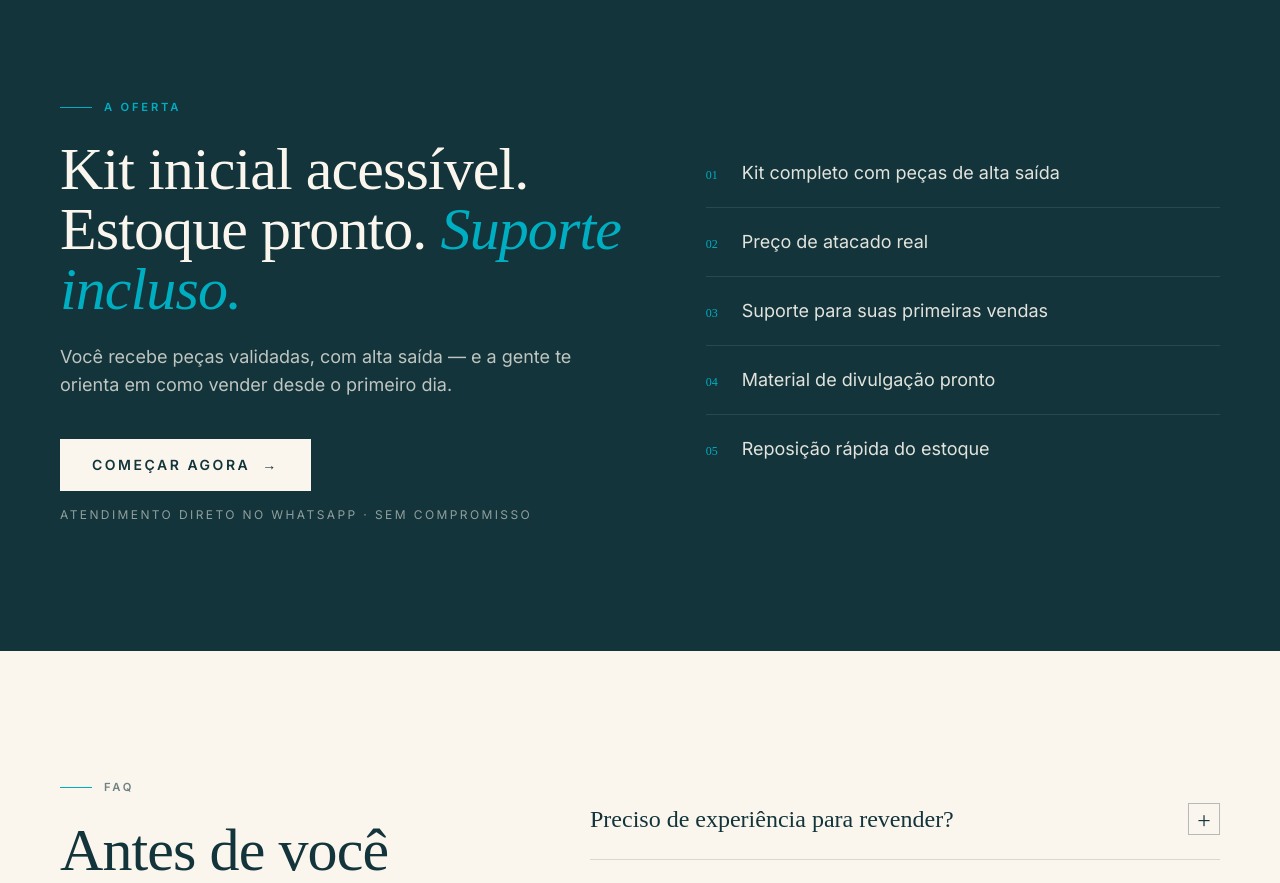
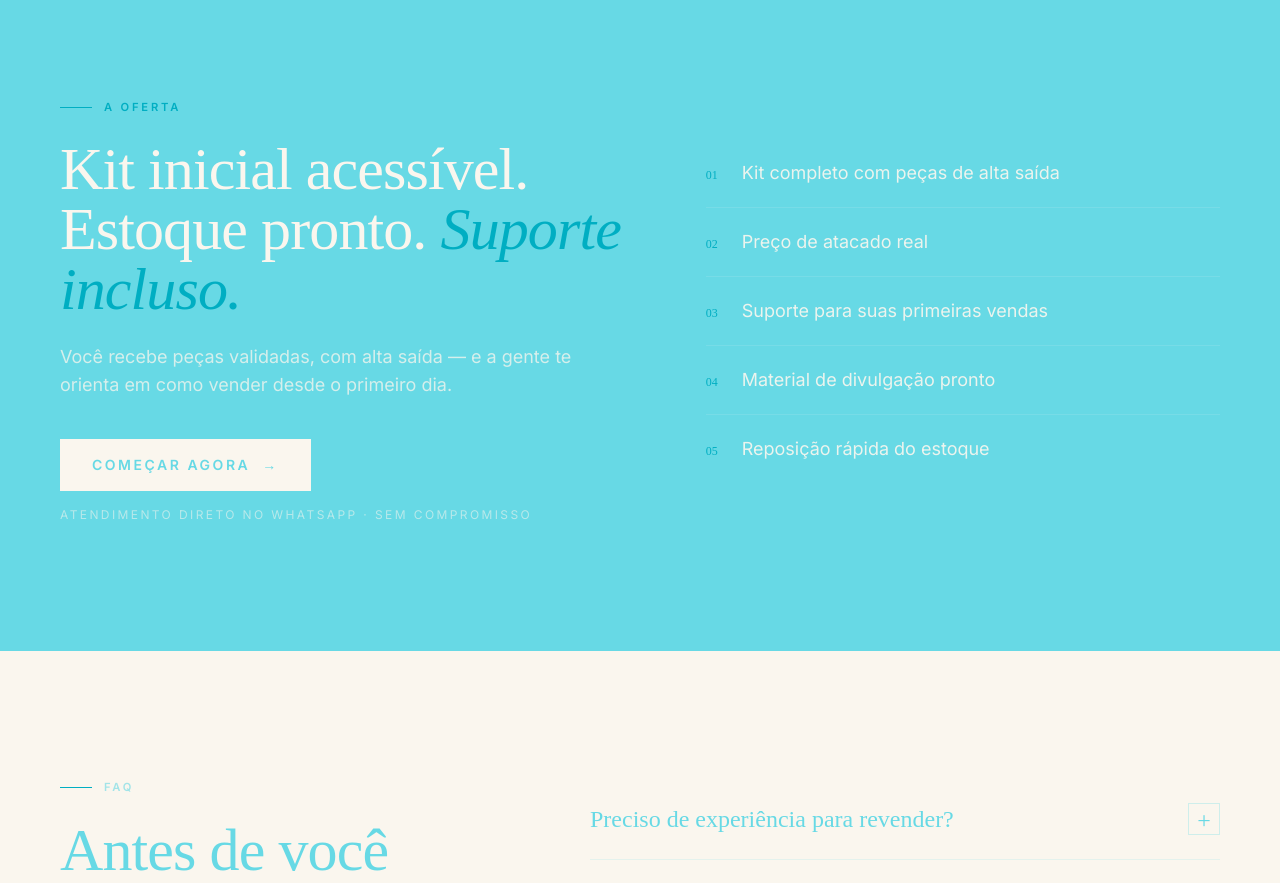
Before and after one commit to andrebastelli/cirulli-atacado-iniciantes, a React (Vite) app: page / in a window 1280 px wide. Shown: the part 3940-4823 px from the top of the page. Built offline with nearby package versions, Linux system fonts and the light colour scheme; no server answers; a web font is replaced by a local one.

Commit message:
feat: update ink color to #67d9e5 in Tailwind config

```diff
--- a/tailwind.config.ts
+++ b/tailwind.config.ts
@@ -6,7 +6,7 @@ const config: Config = {
     extend: {
       colors: {
         cream: "#faf6ee",
-        ink: "#12343a",
+        ink: "#67d9e5",
         gold: "#00aec2",
         azul: "#007c8a",
       },
```
